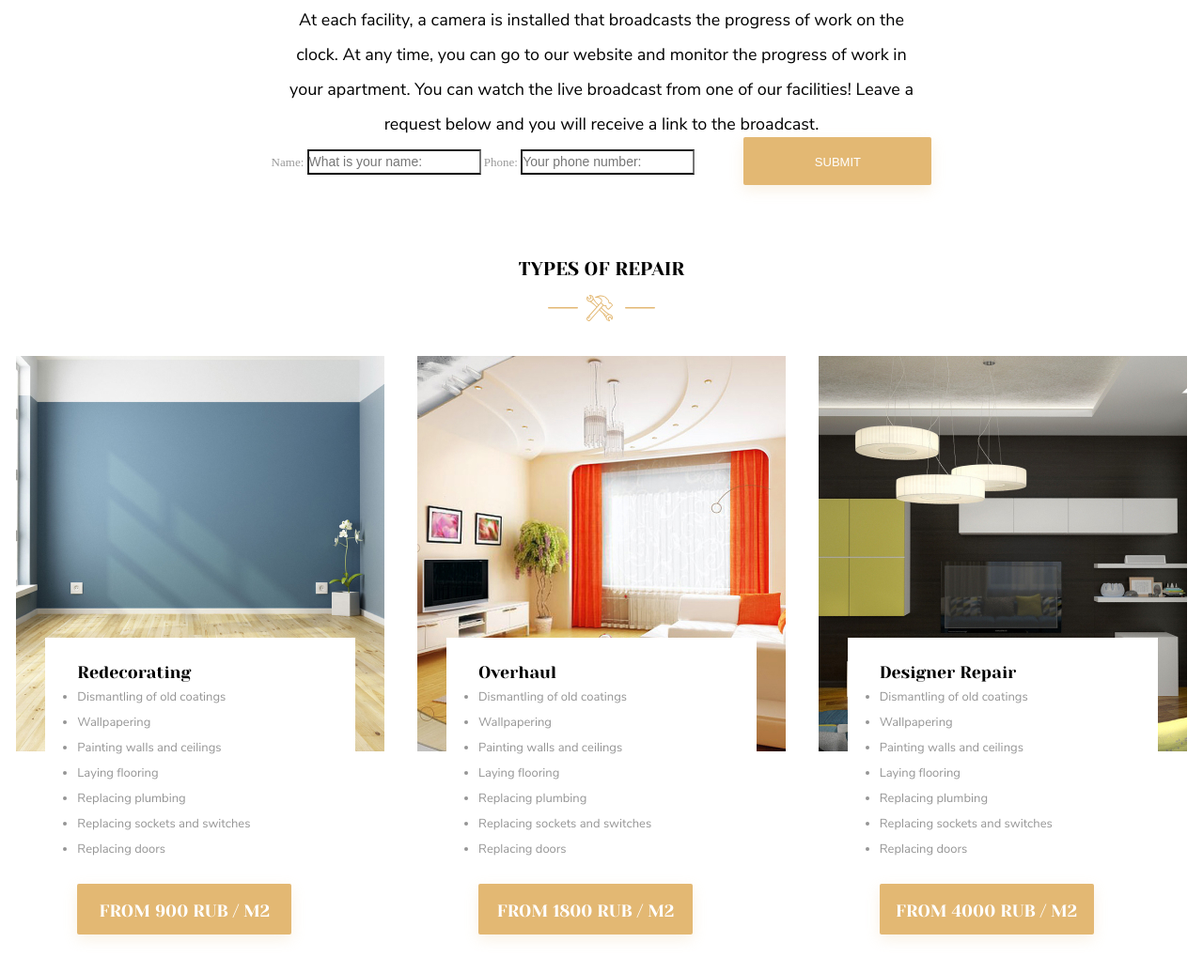
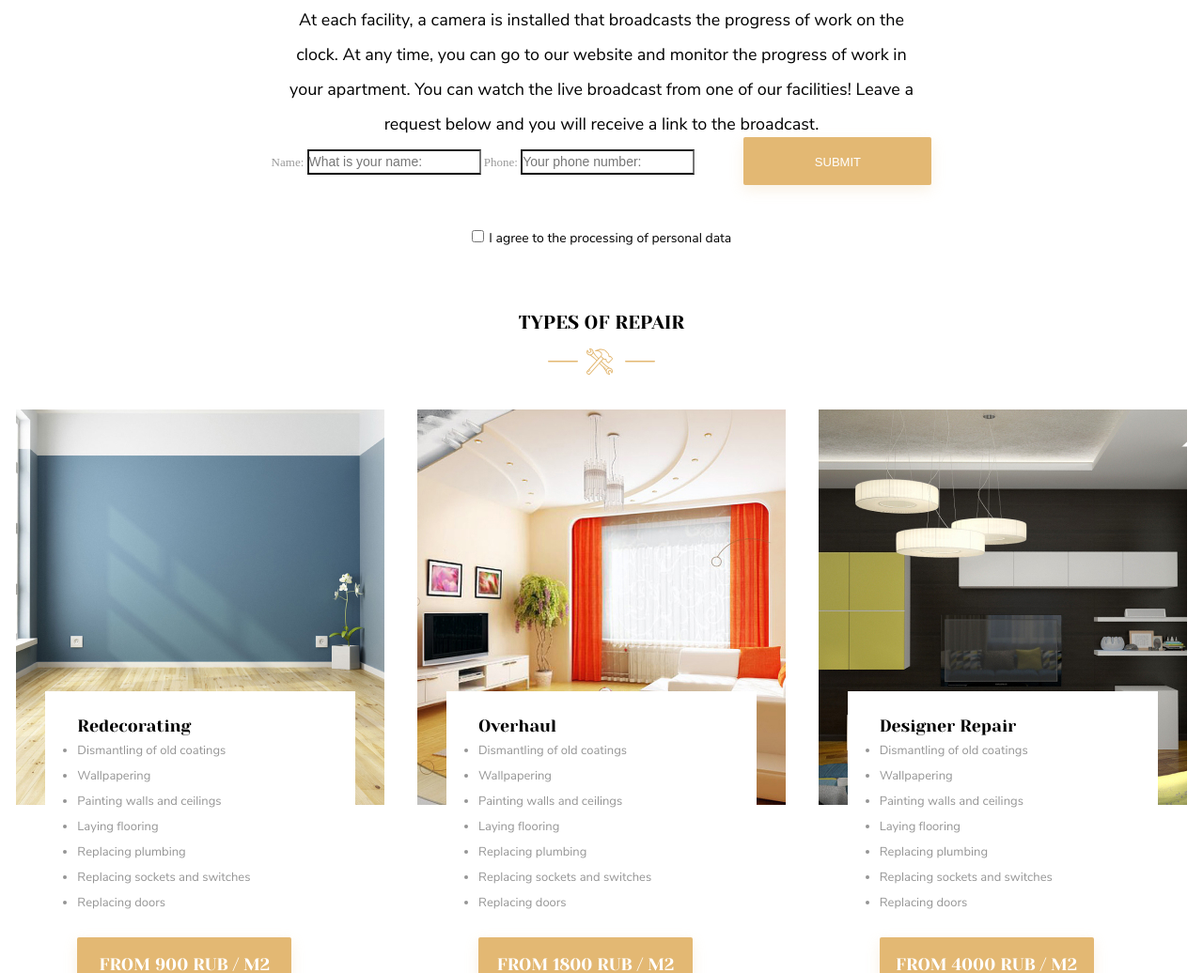
Before and after one commit to dzr-cloud/landing, a plain HTML site: page index.html in a window 1280 px wide. Shown: the part 2168-3204 px from the top of the page at 94% size. Drawn offline with Linux system fonts and the light colour scheme; a script that the page names is missing.

Commit message:
работа с формой

```diff
--- a/css/styles.css
+++ b/css/styles.css
@@ -16,6 +16,7 @@
 body {
     font-family: Nunito, sans-serif;
     margin: 0;
+    color: black;
 }
 body * {
     box-sizing: border-box;
@@ -290,9 +291,16 @@ input {
     margin-left: 49px;
 }
 .checkbox {
-    margin-top: 39px;
+    line-height: 163.68%;
+    width: 286px;
+    height: 18px;
+    margin: 39px auto;
+}
+.checkbox label {
     color: black;
-
+    font-family: Nunito;
+    font-weight: normal;
+    font-size: 14px;
 }
 .types_repair {
     text-align: center;
--- a/index.html
+++ b/index.html
@@ -123,9 +123,11 @@
             </form>
 
         </div>
-        <!-- <div class="checkbox">
-            <p>I agree to the processing of personal data</p>
-        </div> -->
+        <form class="checkbox">
+            <input type="checkbox" name="checkbox" id="checkbox">
+            <label for="checkbox">I agree to the processing of personal data</label>
+        </form>
+
     </div>
 
     <div class="types_repair">
```
